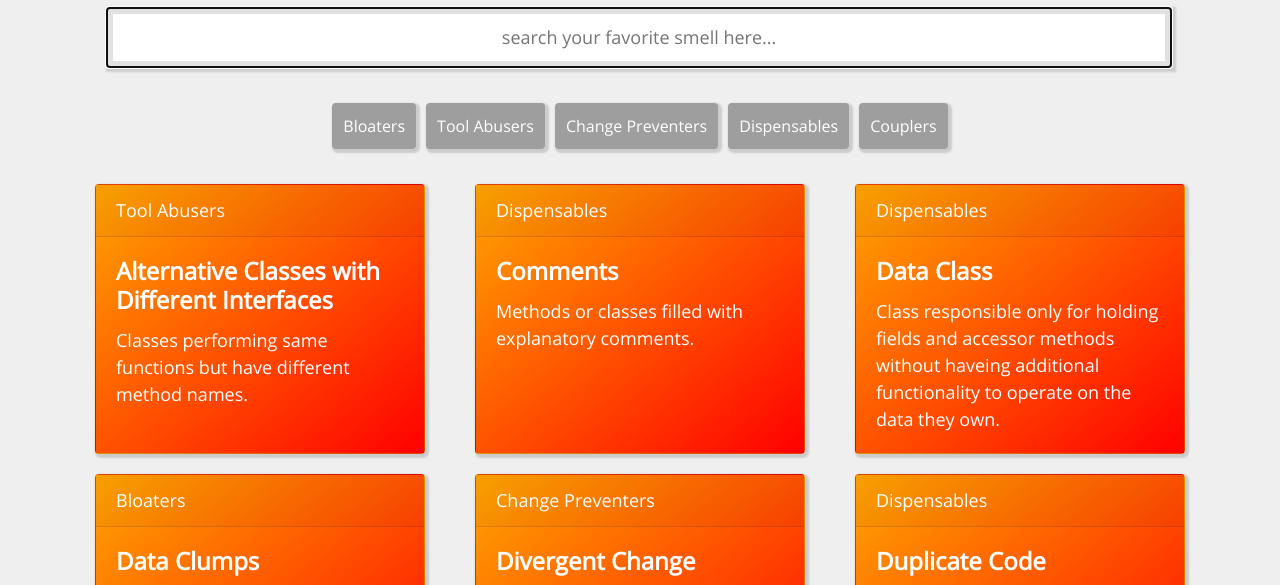
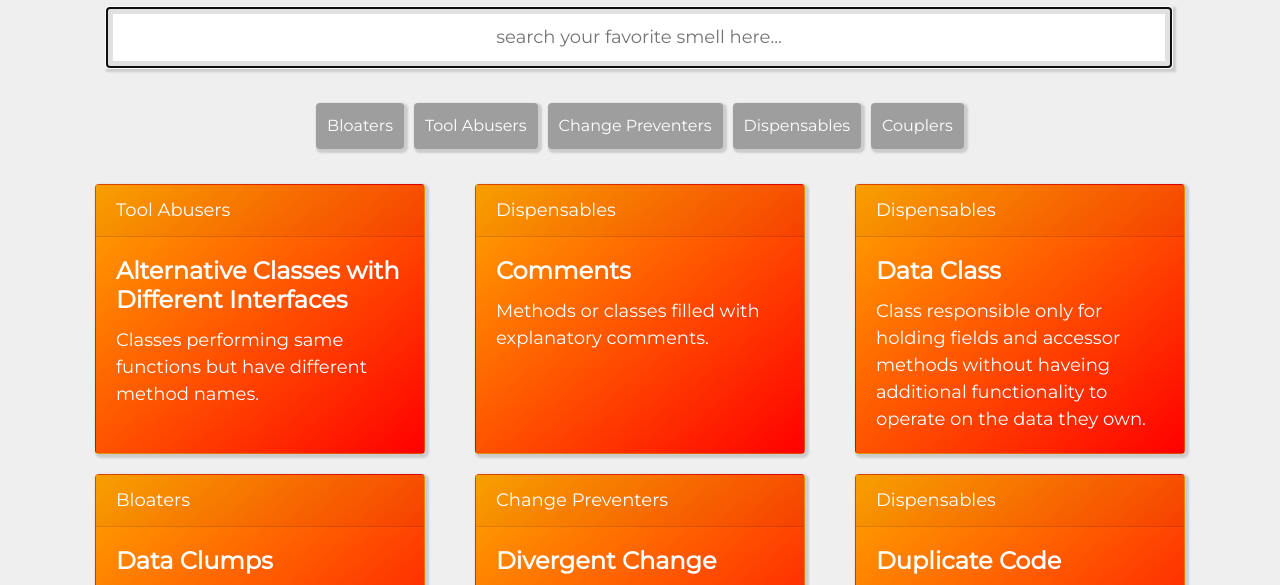
Before and after one commit to pranavcode/codesmells, a plain HTML site: page index.html in a window 1280 px wide. Shown: the part 186-771 px from the top of the page. Drawn offline with nearby package versions, Linux system fonts and the light colour scheme.

Commit message:
Adding new font montserrat

```diff
--- a/assets/css/style.css
+++ b/assets/css/style.css
@@ -3,7 +3,7 @@
   src: url('../fonts/OpenSans-Regular.ttf') format('truetype');
 }
 body {
-  font-family: 'OpenSans Regular', verdana, arial, sans-serif;
+  font-family: 'Montserrat', 'OpenSans Regular', verdana, arial, sans-serif;
   font-size: 18px;
   background: #efefef;
 }
--- a/index.html
+++ b/index.html
@@ -6,6 +6,7 @@
 
     <link rel="stylesheet" href="https://stackpath.bootstrapcdn.com/bootstrap/4.1.1/css/bootstrap.min.css" integrity="sha384-WskhaSGFgHYWDcbwN70/dfYBj47jz9qbsMId/iRN3ewGhXQFZCSftd1LZCfmhktB" crossorigin="anonymous">
     <link rel="stylesheet" href="https://use.fontawesome.com/releases/v5.0.13/css/all.css" integrity="sha384-DNOHZ68U8hZfKXOrtjWvjxusGo9WQnrNx2sqG0tfsghAvtVlRW3tvkXWZh58N9jp" crossorigin="anonymous">
+    <link href="https://fonts.googleapis.com/css?family=Montserrat" rel="stylesheet">
     <link rel="stylesheet" href="assets/css/style.css">
 
     <script src="https://code.jquery.com/jquery-3.3.1.slim.min.js" integrity="sha384-q8i/X+965DzO0rT7abK41JStQIAqVgRVzpbzo5smXKp4YfRvH+8abtTE1Pi6jizo" crossorigin="anonymous"></script>
```
